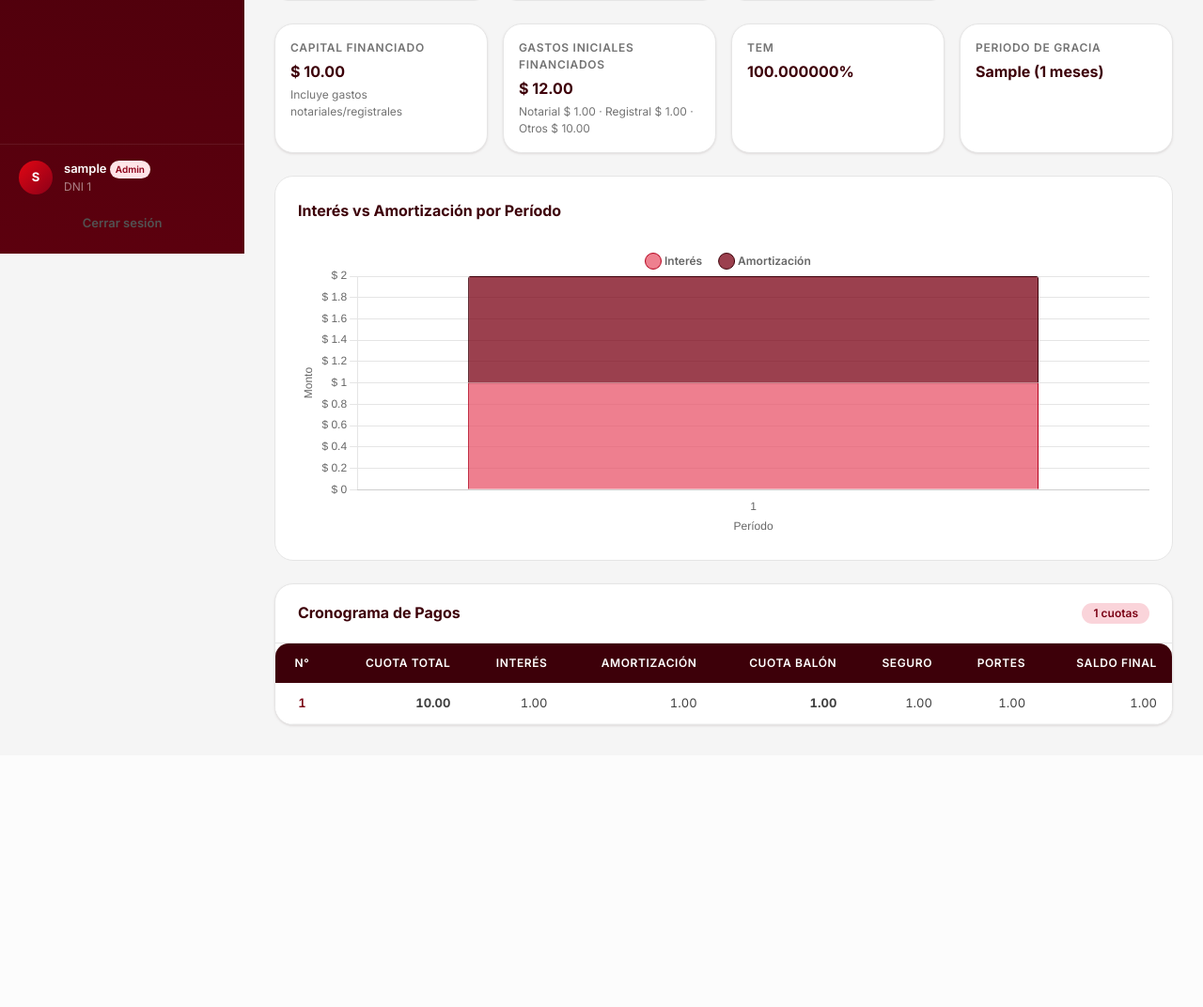
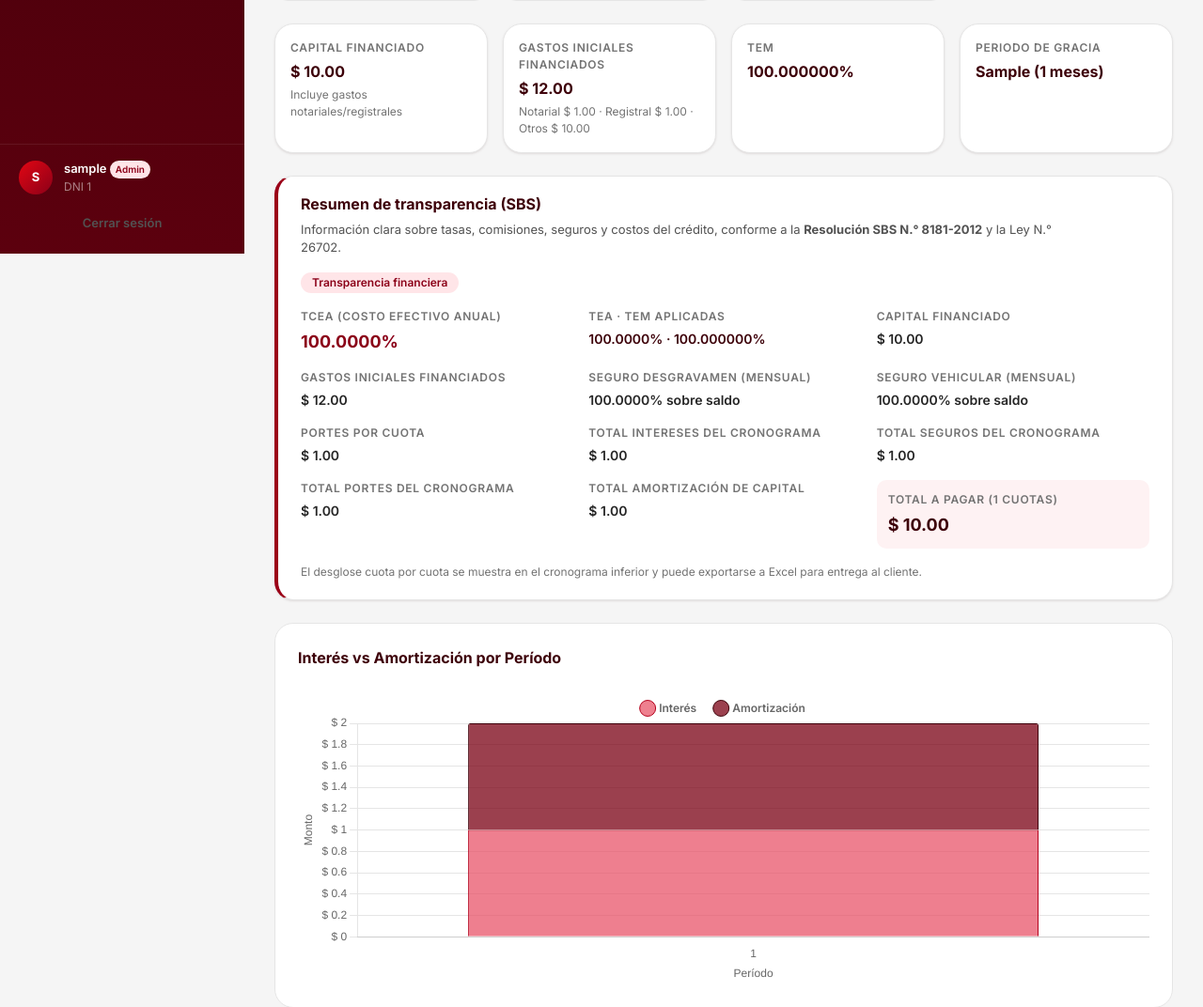
Before and after one commit to gorje06/FINANZAS-PROYECTO-FINAL, a Flask app: page /plans/1 in a window 1280 px wide. Shown: the part 530-1602 px from the top of the page at 94% size. Before the commit the page ends 1304 px from the top, so only its background shows below. Run offline with Flask 3, Linux system fonts and the light colour scheme; the visitor is signed in with stand-in values (Sample User, id 1); tables that the repository leaves empty hold one stand-in row (values such as "Sample post").

Commit message:
Agregar bloque de transparencia SBS en detalle del credito con totales del cronograma.

```diff
--- a/app.py
+++ b/app.py
@@ -1491,11 +1491,13 @@ def plan_detail(credito_id: int):
     row = conn.execute(
         f"""
         SELECT c.*, cl.nombre_cliente, cl.apellido_cliente, cl.dni_cliente,
-               v.marca_vehiculo, v.modelo_vehiculo, i.van, i.tir, i.tcea
+               v.marca_vehiculo, v.modelo_vehiculo, i.van, i.tir, i.tcea,
+               s.seguro_desgravamen, s.seguro_vehicular, s.portes AS portes_cuota
         FROM credito c
         JOIN cliente cl ON c.id_cliente = cl.id_cliente
         JOIN vehiculo v ON c.id_vehiculo = v.id_vehiculo
         LEFT JOIN indicadores_financieros i ON c.id_credito = i.id_credito
+        LEFT JOIN seguro s ON c.id_credito = s.id_credito
         WHERE c.id_credito = ?{extra}
         """,
         [credito_id, *params],
@@ -1563,6 +1565,31 @@ def plan_detail(credito_id: int):
         for r in schedule
     ]
 
+    total_intereses = sum(r["interes"] for r in schedule_view)
+    total_seguros = sum(r["seguro"] for r in schedule_view)
+    total_portes = sum(r["portes"] for r in schedule_view)
+    total_amortizacion = sum(r["amortizacion"] for r in schedule_view)
+    seguro_desgravamen = _num(_row_get(row, "seguro_desgravamen"))
+    seguro_vehicular = _num(_row_get(row, "seguro_vehicular"))
+    portes_cuota = _num(_row_get(row, "portes_cuota"))
+
+    transparencia_sbs = {
+        "tcea_pct": plan_view["tcea"] * 100,
+        "tea_pct": plan_view["tasa_interes"] * 100,
+        "tem_pct": plan_view["tem"] * 100,
+        "capital_financiado": plan_view["total_financiado"],
+        "gastos_iniciales": gastos_not + gastos_reg + costos_ini,
+        "total_intereses": total_intereses,
+        "total_seguros": total_seguros,
+        "total_portes": total_portes,
+        "total_amortizacion": total_amortizacion,
+        "total_a_pagar": total_pagar,
+        "seguro_desgravamen_pct": seguro_desgravamen * 100,
+        "seguro_vehicular_pct": seguro_vehicular * 100,
+        "portes_mensual": portes_cuota,
+        "num_cuotas": len(schedule_view),
+    }
+
     return render_template(
         "plan_detail.html",
         plan=plan_view,
@@ -1578,6 +1605,7 @@ def plan_detail(credito_id: int):
         gastos_registrales=gastos_reg,
         costos_iniciales=costos_ini,
         tipo_cambio=tipo_cambio,
+        transparencia_sbs=transparencia_sbs,
         chart_labels=[r["periodo"] for r in schedule_view],
         chart_intereses=[r["interes"] for r in schedule_view],
         chart_amort=[r["amortizacion"] for r in schedule_view],
--- a/templates/plan_detail.html
+++ b/templates/plan_detail.html
@@ -94,6 +94,72 @@
   </div>
 </div>
 
+<div class="card animate-in sbs-transparency-card" style="padding:var(--space-5) var(--space-6);margin-bottom:var(--space-6);border-left:4px solid var(--color-primary-600);">
+  <div style="display:flex;flex-wrap:wrap;justify-content:space-between;align-items:flex-start;gap:var(--space-4);margin-bottom:var(--space-4);">
+    <div>
+      <h3 style="margin:0 0 var(--space-2);font-size:var(--text-lg);color:var(--color-primary-900);">Resumen de transparencia (SBS)</h3>
+      <p style="margin:0;font-size:var(--text-sm);color:var(--color-neutral-600);max-width:52rem;">
+        Información clara sobre tasas, comisiones, seguros y costos del crédito, conforme a la
+        <strong>Resolución SBS N.° 8181-2012</strong> y la Ley N.° 26702.
+      </p>
+    </div>
+    <span class="badge badge-accent">Transparencia financiera</span>
+  </div>
+  <div style="display:grid;grid-template-columns:repeat(auto-fit,minmax(220px,1fr));gap:var(--space-4);">
+    <div class="sbs-transparency-item">
+      <div class="kpi-label">TCEA (costo efectivo anual)</div>
+      <div style="font-size:var(--text-xl);font-weight:700;color:var(--color-accent-600);">{{ "%.4f"|format(transparencia_sbs.tcea_pct) }}%</div>
+    </div>
+    <div class="sbs-transparency-item">
+      <div class="kpi-label">TEA · TEM aplicadas</div>
+      <div style="font-size:var(--text-base);font-weight:600;color:var(--color-primary-900);">{{ "%.4f"|format(transparencia_sbs.tea_pct) }}% · {{ "%.6f"|format(transparencia_sbs.tem_pct) }}%</div>
+    </div>
+    <div class="sbs-transparency-item">
+      <div class="kpi-label">Capital financiado</div>
+      <div style="font-size:var(--text-base);font-weight:600;">{{ sym }} {{ "%.2f"|format(transparencia_sbs.capital_financiado) }}</div>
+    </div>
+    <div class="sbs-transparency-item">
+      <div class="kpi-label">Gastos iniciales financiados</div>
+      <div style="font-size:var(--text-base);font-weight:600;">{{ sym }} {{ "%.2f"|format(transparencia_sbs.gastos_iniciales) }}</div>
+    </div>
+    <div class="sbs-transparency-item">
+      <div class="kpi-label">Seguro desgravamen (mensual)</div>
+      <div style="font-size:var(--text-base);font-weight:600;">{{ "%.4f"|format(transparencia_sbs.seguro_desgravamen_pct) }}% sobre saldo</div>
+    </div>
+    <div class="sbs-transparency-item">
+      <div class="kpi-label">Seguro vehicular (mensual)</div>
+      <div style="font-size:var(--text-base);font-weight:600;">{{ "%.4f"|format(transparencia_sbs.seguro_vehicular_pct) }}% sobre saldo</div>
+    </div>
+    <div class="sbs-transparency-item">
+      <div class="kpi-label">Portes por cuota</div>
+      <div style="font-size:var(--text-base);font-weight:600;">{{ sym }} {{ "%.2f"|format(transparencia_sbs.portes_mensual) }}</div>
+    </div>
+    <div class="sbs-transparency-item">
+      <div class="kpi-label">Total intereses del cronograma</div>
+      <div style="font-size:var(--text-base);font-weight:600;">{{ sym }} {{ "%.2f"|format(transparencia_sbs.total_intereses) }}</div>
+    </div>
+    <div class="sbs-transparency-item">
+      <div class="kpi-label">Total seguros del cronograma</div>
+      <div style="font-size:var(--text-base);font-weight:600;">{{ sym }} {{ "%.2f"|format(transparencia_sbs.total_seguros) }}</div>
+    </div>
+    <div class="sbs-transparency-item">
+      <div class="kpi-label">Total portes del cronograma</div>
+      <div style="font-size:var(--text-base);font-weight:600;">{{ sym }} {{ "%.2f"|format(transparencia_sbs.total_portes) }}</div>
+    </div>
+    <div class="sbs-transparency-item">
+      <div class="kpi-label">Total amortización de capital</div>
+      <div style="font-size:var(--text-base);font-weight:600;">{{ sym }} {{ "%.2f"|format(transparencia_sbs.total_amortizacion) }}</div>
+    </div>
+    <div class="sbs-transparency-item" style="background:var(--color-primary-50);border-radius:var(--radius-md);padding:var(--space-3);">
+      <div class="kpi-label">Total a pagar ({{ transparencia_sbs.num_cuotas }} cuotas)</div>
+      <div style="font-size:var(--text-xl);font-weight:700;color:var(--color-primary-900);">{{ sym }} {{ "%.2f"|format(transparencia_sbs.total_a_pagar) }}</div>
+    </div>
+  </div>
+  <p style="margin:var(--space-4) 0 0;font-size:var(--text-xs);color:var(--color-neutral-500);">
+    El desglose cuota por cuota se muestra en el cronograma inferior y puede exportarse a Excel para entrega al cliente.
+  </p>
+</div>
+
 <div class="chart-container animate-in">
   <div class="chart-title">Interés vs Amortización por Período</div>
   <div class="chart-canvas-wrap">
```
